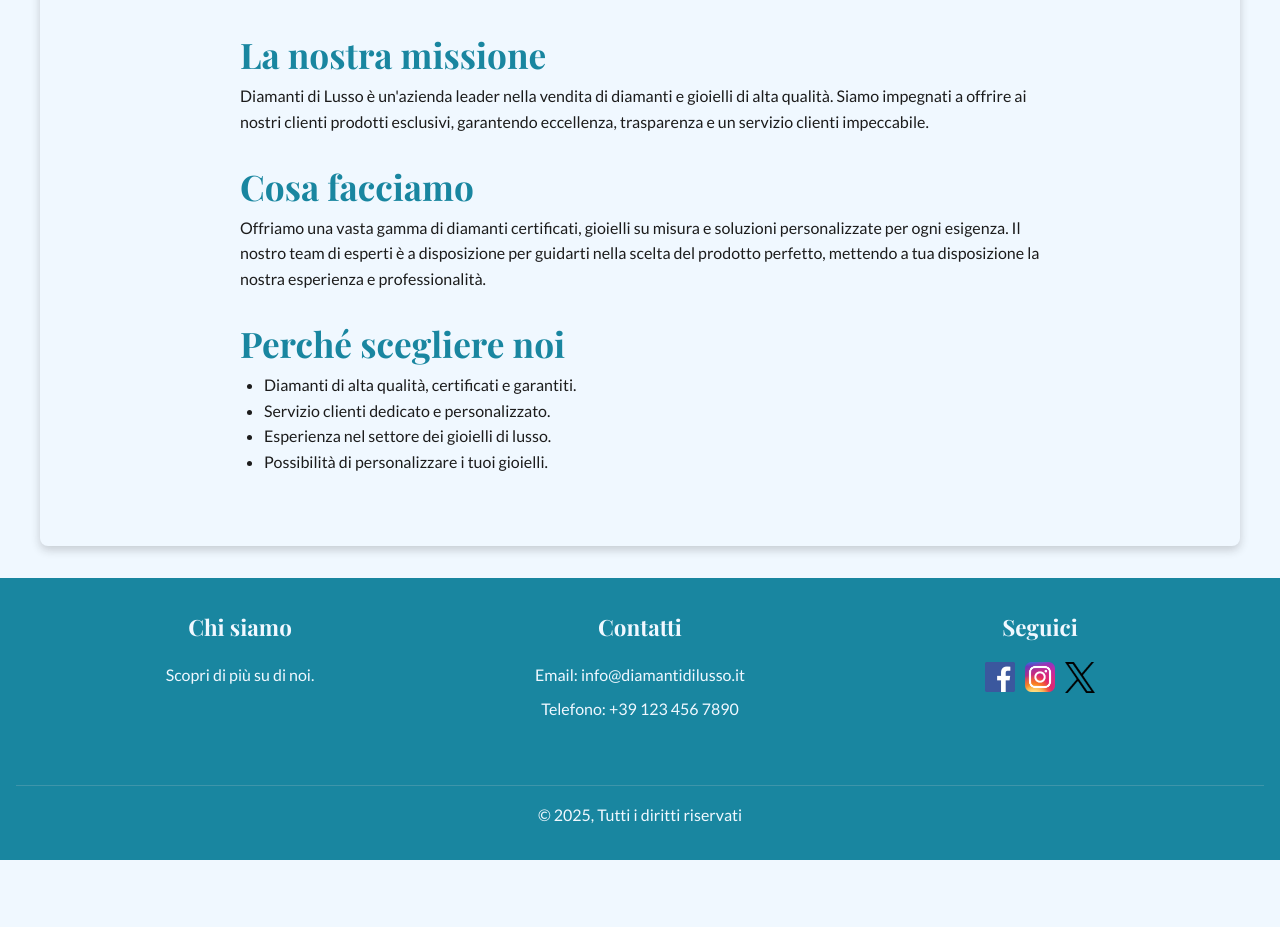
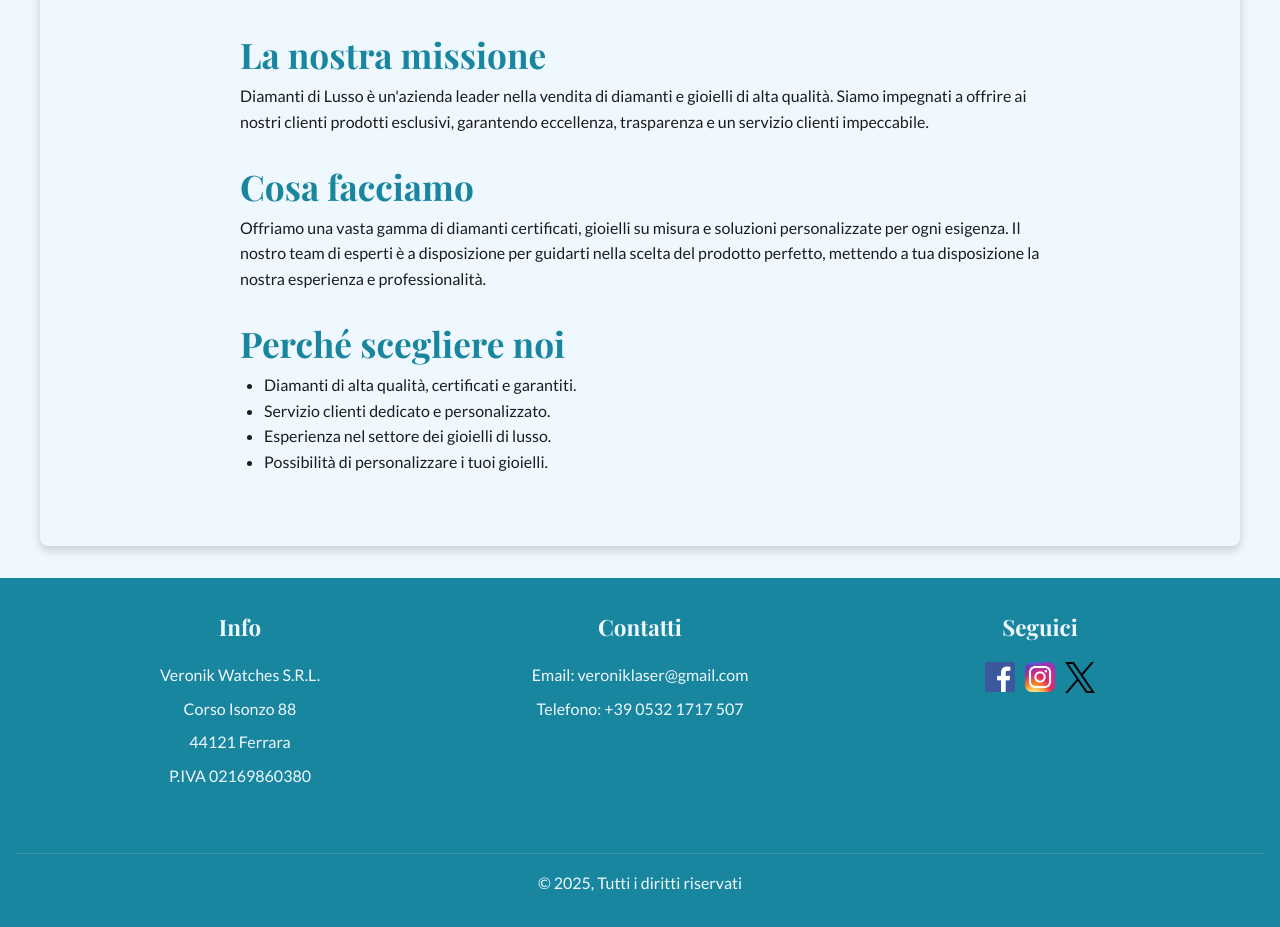
Before and after one commit to cece-bacca/giacomo2, a website: page chi-siamo.html in a window 1280 px wide. Shown: the part 225-1152 px from the top of the page. Before the commit the page ends 1085 px from the top, so only its background shows below. Drawn offline with nearby package versions, Linux system fonts and the light colour scheme.

Commit message:
Add files via upload

```diff
--- a/chi-siamo.html
+++ b/chi-siamo.html
@@ -58,13 +58,16 @@
     <footer>
       <div class="footer-content">
         <div class="footer-section">
-          <h3>Chi siamo</h3>
-          <p>Scopri di più su di noi.</p>
+          <h3>Info</h3>
+          <p>Veronik Watches S.R.L.</p>
+          <p>Corso Isonzo 88</p>
+          <p>44121 Ferrara</p>
+          <p>P.IVA 02169860380</p>
         </div>
         <div class="footer-section">
           <h3>Contatti</h3>
-          <p>Email: info@diamantidilusso.it</p>
-          <p>Telefono: +39 123 456 7890</p>
+          <p>Email: veroniklaser@gmail.com</p>
+          <p>Telefono: +39 0532 1717 507</p>
         </div>
         <div class="footer-section">
           <h3>Seguici</h3>
```
